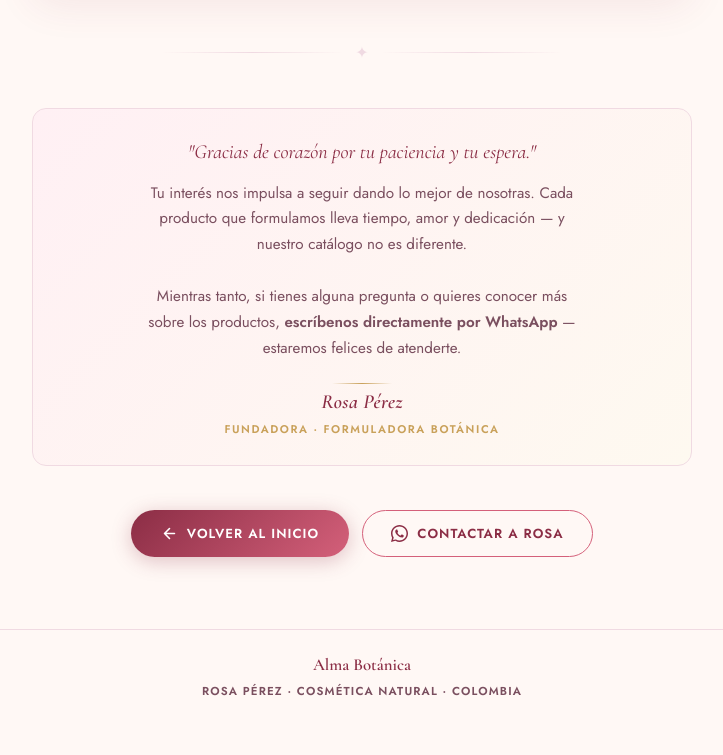
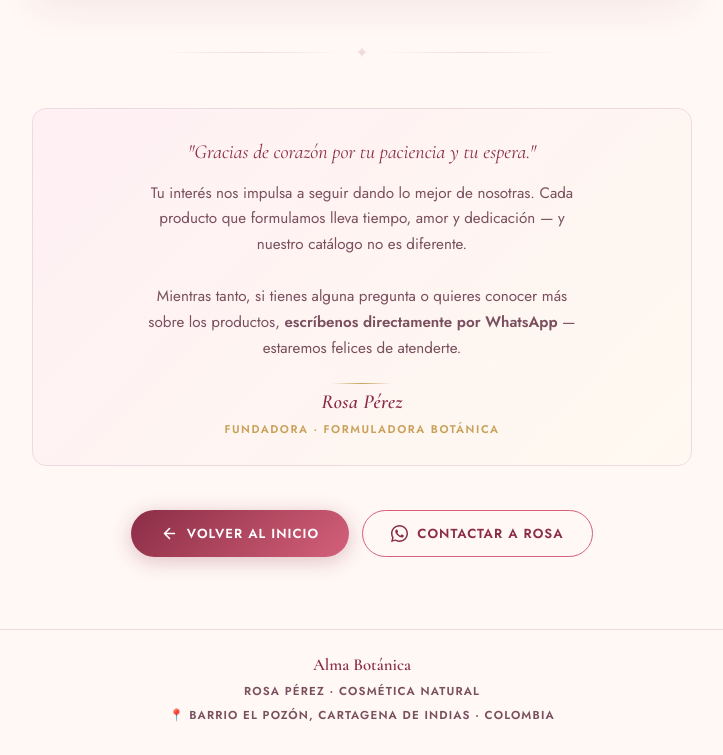
Before and after one commit to Jampier-Developer/ALMA-BOTANICA, a plain HTML site: page catalogo.html in a window 1280 px wide. Shown: the part 1051-1806 px from the top of the page, without its empty margins (278-1001 px from the left). Before the commit the page ends 1782 px from the top, so only its background shows below. Drawn offline with nearby package versions, Linux system fonts and the light colour scheme.

Commit message:
fix: agregar dirección (Barrio El Pozón, Cartagena) en footer de ambas páginas
Co-Authored-By: Claude Sonnet 4.6 <noreply@anthropic.com>

```diff
--- a/catalogo.html
+++ b/catalogo.html
@@ -98,7 +98,8 @@
 <!-- FOOTER -->
 <footer class="cat-footer">
   <p class="cat-footer-brand">Alma Botánica</p>
-  <p class="cat-footer-txt">Rosa Pérez · Cosmética Natural · Colombia</p>
+  <p class="cat-footer-txt">Rosa Pérez · Cosmética Natural</p>
+  <p class="cat-footer-txt">📍 Barrio El Pozón, Cartagena de Indias · Colombia</p>
 </footer>
 
 <script src="js/catalogo.js"></script>
```
Also changed, not shown: index.html (+1 -0 lines).
